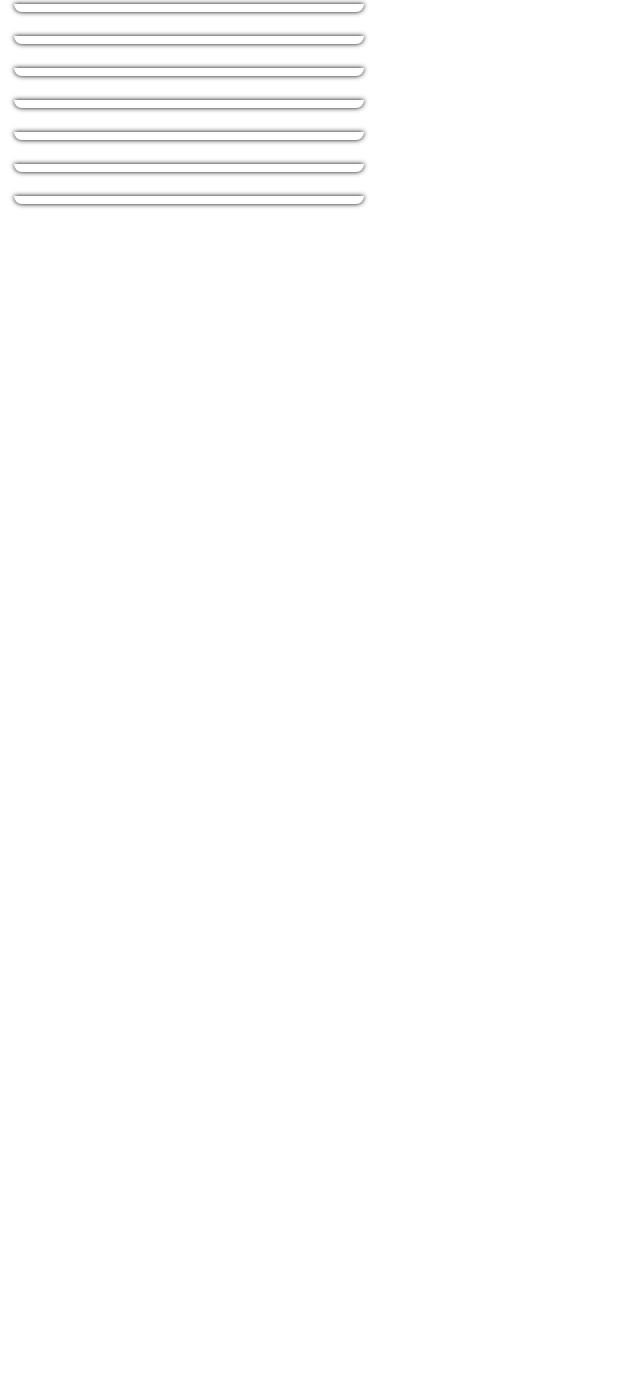
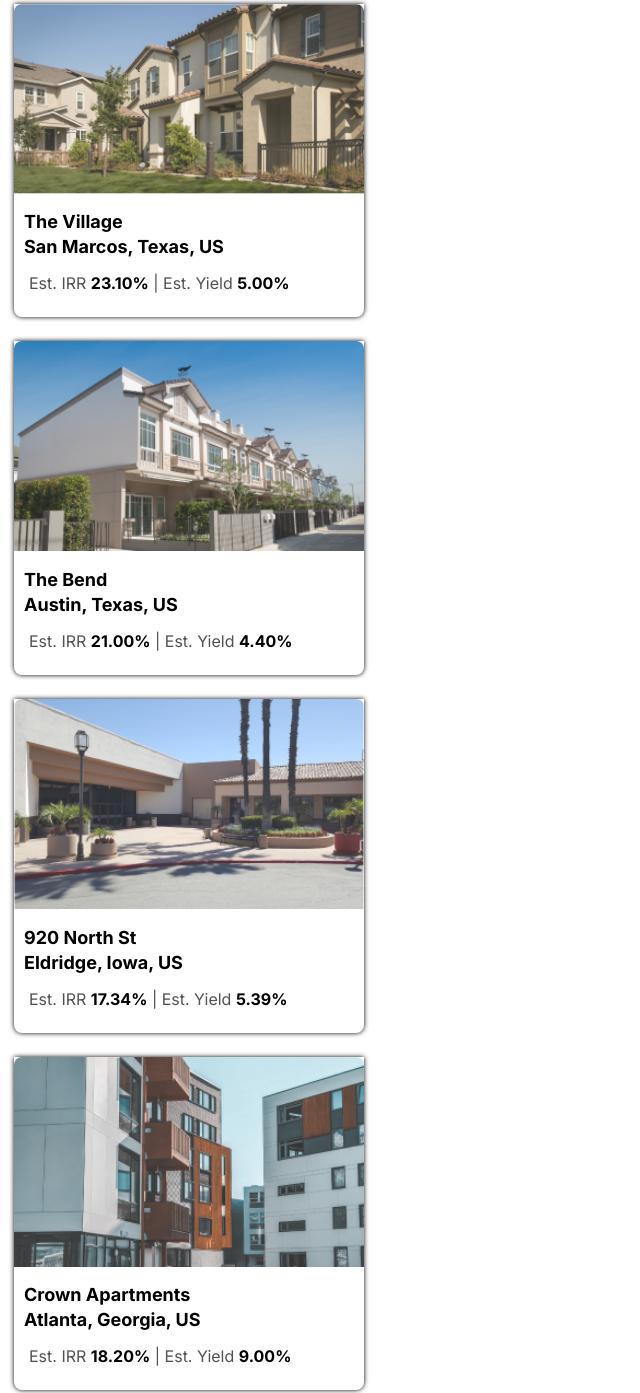
Before and after one commit to bcharles890/Victoria-project-1, a plain HTML site: page index.html in a window 1280 px wide. Shown: the part 3117-4510 px from the top of the page, without its empty margins (0-640 px from the left). Drawn offline with nearby package versions, Linux system fonts and the light colour scheme.

Commit message:
all 8 photo cards completed

```diff
--- a/index.html
+++ b/index.html
@@ -97,17 +97,69 @@
             <h4 class="home-card-city">Houston, Texas, US</h4>
 
             <span class="home-card-stats"><p>Est. IRR <strong>29.00%</strong> | Est. Yield <strong>N/A</strong></p></span>
+
         </div>
 
 
 
-        <div class="home-card"></div>
-        <div class="home-card"></div>
-        <div class="home-card"></div>
-        <div class="home-card"></div>
-        <div class="home-card"></div>
-        <div class="home-card"></div>
-        <div class="home-card"></div>
+        <div class="home-card">
+            <img src="/images/san-marcos-1-jpg.png" class="houston-img-1" alt="">
+            <h4>The Village</h4>
+            <h4 class="home-card-city">San Marcos, Texas, US</h4>
+
+            <span class="home-card-stats"><p>Est. IRR <strong>23.10%</strong> | Est. Yield <strong>5.00%</strong></p></span>
+
+        </div>
+        <div class="home-card">
+            <img src="/images/austin-1-jpg.png" class="houston-img-1" alt="">
+            <h4>The Bend</h4>
+            <h4 class="home-card-city">Austin, Texas, US</h4>
+
+            <span class="home-card-stats"><p>Est. IRR <strong>21.00%</strong> | Est. Yield <strong>4.40%</strong></p></span>
+
+        </div>
+        <div class="home-card">
+            <img src="/images/eldridge-1-jpg.png" class="houston-img-1" alt="">
+            <h4>920 North St</h4>
+            <h4 class="home-card-city">Eldridge, Iowa, US</h4>
+
+            <span class="home-card-stats"><p>Est. IRR <strong>17.34%</strong> | Est. Yield <strong>5.39%</strong></p></span>
+
+        </div>
+        <div class="home-card">
+            <img src="/images/atlanta-1-jpg.png" class="houston-img-1" alt="">
+            <h4>Crown Apartments</h4>
+            <h4 class="home-card-city">Atlanta, Georgia, US</h4>
+
+            <span class="home-card-stats"><p>Est. IRR <strong>18.20%</strong> | Est. Yield <strong>9.00%</strong></p></span>
+
+        </div>
+        <div class="home-card">
+            <img src="/images/ogden-1-jpeg.png" class="houston-img-1" alt="">
+            <h4>Wood Creek Apartments</h4>
+            <h4 class="home-card-city">North Ogden, Utah, US</h4>
+
+            <span class="home-card-stats"><p>Est. IRR <strong>16.20%</strong> | Est. Yield <strong>4.00%</strong></p></span>
+
+        </div>
+        <div class="home-card">
+            <img src="/images/houston-2-jpg.png" class="houston-img-1" alt="">
+            <h4>Windmill Creek Apartments</h4>
+            <h4 class="home-card-city">Houston, Texas, US</h4>
+
+            <span class="home-card-stats"><p>Est. IRR <strong>15.20%</strong> | Est. Yield <strong>4.30%</strong></p></span>
+
+        </div>
+        <div class="home-card">
+            <img src="/images/modesto-1-jpg.png" class="houston-img-1" alt="">
+            <h4>1239 Citrus Dr</h4>
+            <h4 class="home-card-city">Modesto, California, US</h4>
+
+            <span class="home-card-stats"><p>Est. IRR <strong>15.29%</strong> | Est. Yield <strong>N/A</strong></p></span>
+
+        </div>
+
+        <button>Explore marketplace</button>
 
 
     </section>
--- a/style.css
+++ b/style.css
@@ -250,8 +250,8 @@ ul{
     margin-left: 15px;
 }
 
-.home-card-stats>strong{
-    color: #101421;
+.home-card-stats>p>strong{
+    color: black;
 
 }
 
```
Also changed, not shown: images/atlanta-1-jpg.png (added), images/austin-1-jpg.png (added), images/eldridge-1-jpg.png (added), images/houston-2-jpg.png (added), images/modesto-1-jpg.png (added), images/ogden-1-jpeg.png (added), images/san-marcos-1-jpg.png (added).
